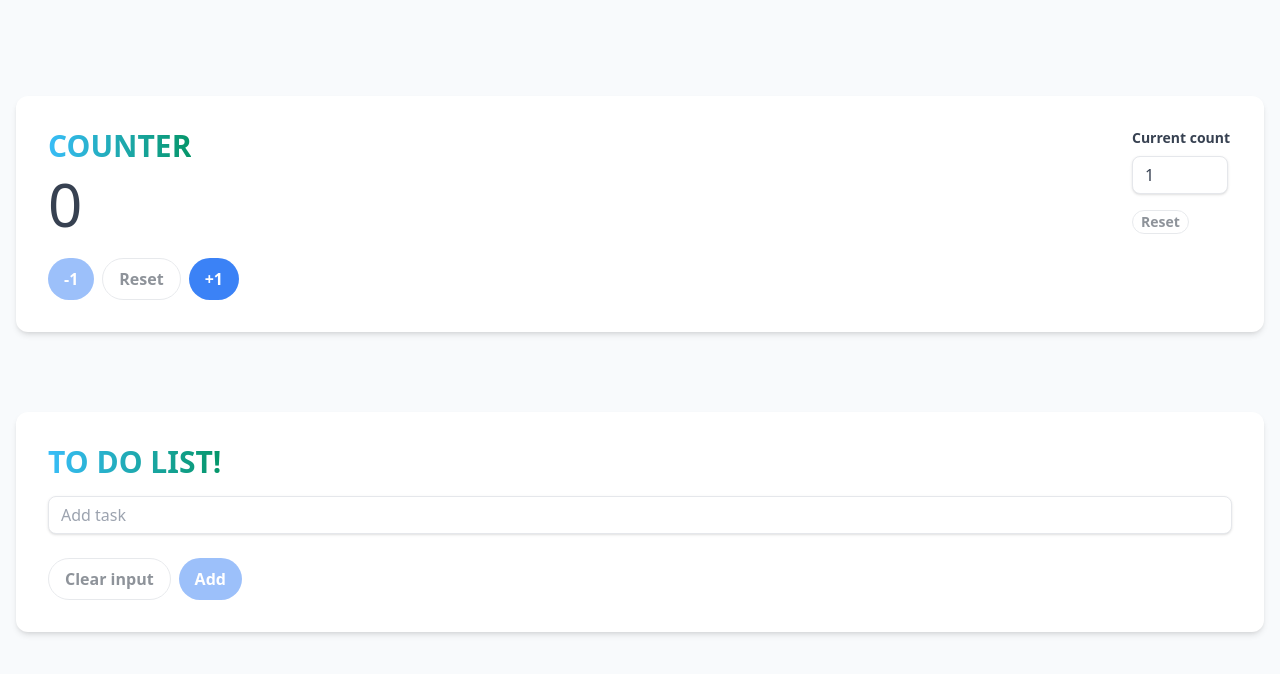
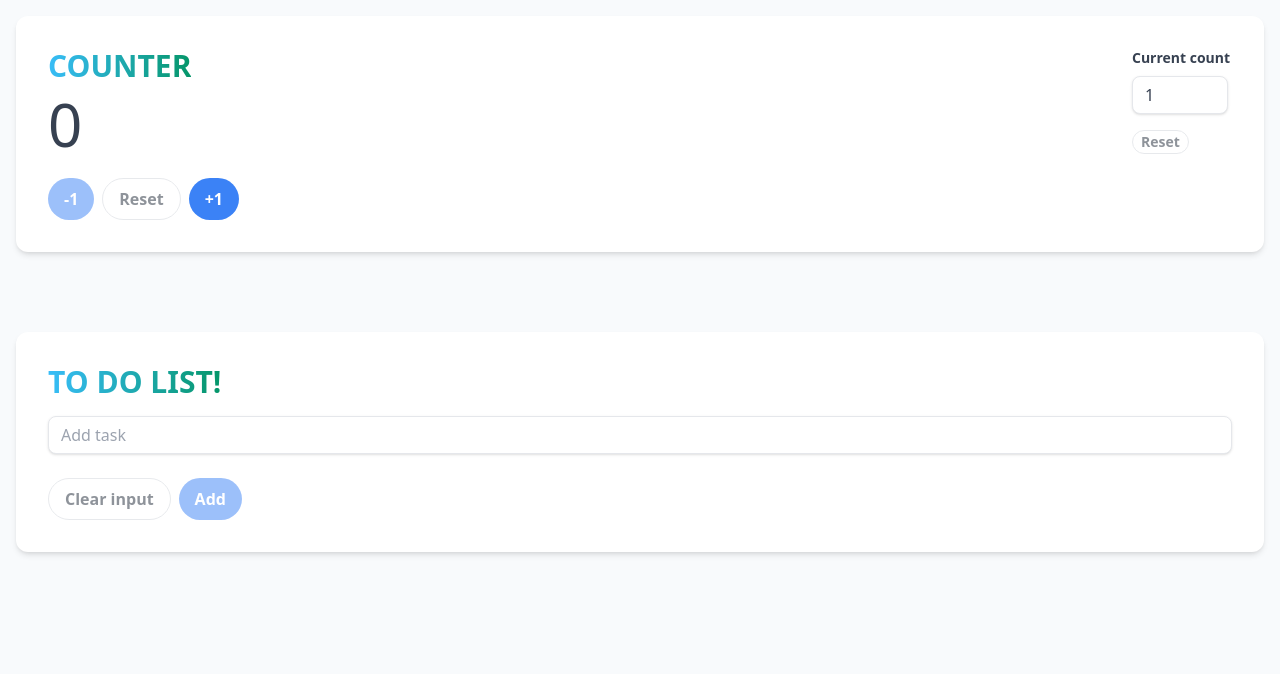
Before and after one commit to argierincon/react-2024, a React (Vite) app: page / in a window 1280 px wide. Shown: the top 674 px of the page. Built offline with nearby package versions, Linux system fonts and the light colour scheme.

Commit message:
refactor: update html structure

```diff
--- a/src/components/useState/Counter.jsx
+++ b/src/components/useState/Counter.jsx
@@ -31,8 +31,7 @@ export const Counter = () => {
   };
 
   return (
-    <section>
-      <div className="card-primary m-auto mt-20">
+    <section className="card-primary row-span-2">
       <section className="counter-card">
         <h2 className="heading-primary">
           <span className="heading-gradient">COUNTER</span>
@@ -66,9 +65,7 @@ export const Counter = () => {
 
       <section className="mt-6 flex gap-2">
         <button
-            className={`btn btn-blue ${
-              counter <= 0 ? "cursor-not-allowed" : ""
-            }`}
+          className={`btn btn-blue ${counter <= 0 ? "cursor-not-allowed" : ""}`}
           disabled={counter <= 0}
           onClick={handleDecrement}
         >
@@ -86,7 +83,6 @@ export const Counter = () => {
           +{count}
         </button>
       </section>
-      </div>
     </section>
   );
 };
```
Lines whose indentation alone changed are shown as unchanged.
